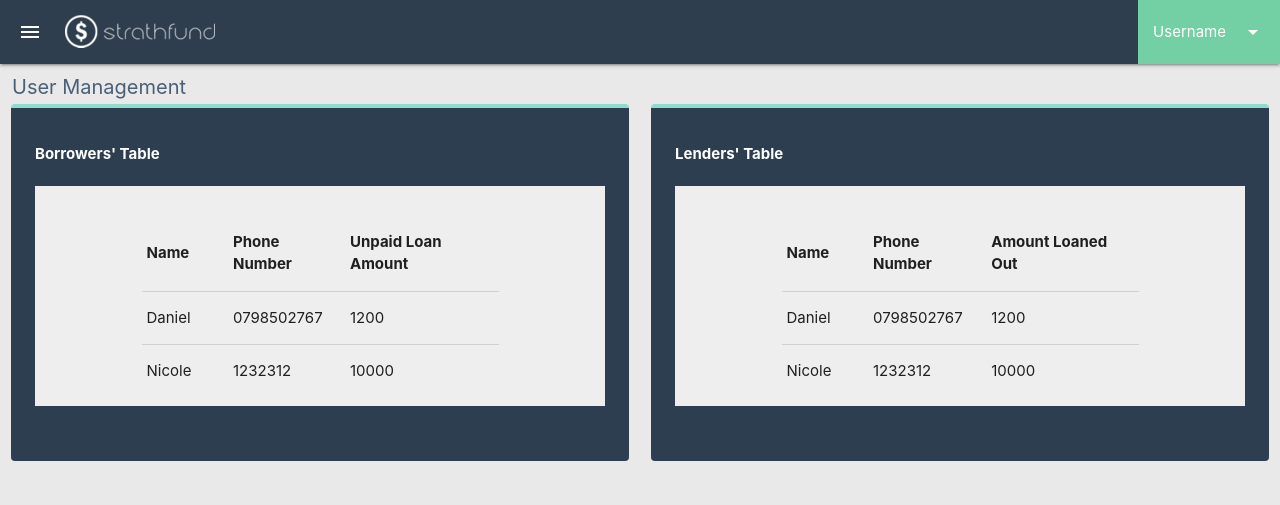
After one commit to danielolamide/lend-me, a PHP site: page /user-management.html in a window 1280 px wide. The commit adds this page. Shown: the top 505 px of the page. Run offline with PHP 8.4, Linux system fonts and the light colour scheme; some libraries are stand-ins or nearby versions.

Commit message:
User tables completed

```diff
--- a/admin-dash.html
+++ b/admin-dash.html
@@ -38,7 +38,7 @@
         </ul>
          <!--NavBar Resize Menu-->
         <ul class="sidenav" id="mobile-demo">
-            <li><a href="#">User Management<i class="material-icons left">supervised_user_circle</i></a></li>
+            <li><a href="./user-management.html">User Management<i class="material-icons left">supervised_user_circle</i></a></li>
             <li><a href="#">Transaction Management<i class="material-icons left">attach_money</i></a></li>
             <li><a href="#">User Feedback<i class="material-icons left">feedback</i></a></li>
             <li><a href="#">Manage Settings<i class="material-icons left">settings</i></a></li>
@@ -58,7 +58,7 @@
             <a href="#name"><span class="white-text name">Username</span></a>
             <a href="#email"><span class="subheader white-text email">user@domain.com</span></a>
         </div></li>
-        <li><a href="#!"><i class="material-icons">supervised_user_circle</i>User Management</a></li>
+        <li><a href="./user-management.html"><i class="material-icons">supervised_user_circle</i>User Management</a></li>
         <li><a href="#!"><i class="material-icons">attach_money</i>Transaction Management</a></li>
         <li><a href="#!"><i class="material-icons">feedback</i>User Feedback</a></li>
         <li><div class="divider"></div></li>
--- a/css/style.css
+++ b/css/style.css
@@ -1,13 +1,14 @@
 body{
     background-color: #E9E9E9;
 }
+/*Admin Dashboard HomePage**/
 .top-nav{
     background-color: #2E3E4F;
 }
 .img-hold{
     /* width: 200px; */
     float: left;
-    /* justify-content: center; */
+    justify-content: center;
     margin-left: 5px;
     margin-top: 15px;
 }
@@ -83,3 +84,8 @@ body{
 #foot-logo{
     padding-bottom: 20px;
 }
+/**User Management**/
+#table-format{
+    max-height: 160px;
+    overflow-y: scroll;
+}
--- a/js/index.js
+++ b/js/index.js
@@ -10,4 +10,5 @@ $(document).ready(function(){
     //         $('nav').addClass('sticky-nav')
     //     }
     // });
+    $('.pushpin').pushpin();
 });
--- /dev/null
+++ b/user-management.html
@@ -0,0 +1,171 @@
+<!DOCTYPE html>
+<html>
+<head>
+    <meta charset="utf-8" />
+    <meta http-equiv="X-UA-Compatible" content="IE=edge">
+    <title>User Mana"gement</title>
+    <link rel="icon" type="image/png" href="./images/blue-coin.png">
+    <meta name="viewport" content="width=device-width, initial-scale=1">
+    <link rel="stylesheet" href="https://use.fontawesome.com/releases/v5.3.1/css/all.css" integrity="sha384-mzrmE5qonljUremFsqc01SB46JvROS7bZs3IO2EmfFsd15uHvIt+Y8vEf7N7fWAU" crossorigin="anonymous">
+    <link href="https://fonts.googleapis.com/icon?family=Material+Icons" rel="stylesheet">
+    <link type="text/css" rel="stylesheet" href="css/materialize.css"  media="screen,projection"/>
+    <link rel="stylesheet" type="text/css" media="screen" href="./css/style.css" />
+    <script type="text/javascript" src="https://code.jquery.com/jquery-2.1.1.min.js"></script>
+
+
+</head>
+<body>
+        <nav>
+                <div class="nav-wrapper top-nav">
+                        <a href="#" data-target="slide-out" class="sidenav-trigger hide-on-small-only show-on-medium-and-up"><i class="material-icons">menu</i></a>
+                    <div class="img-hold" style="margin-top: 5px;">
+                        <a href="#" class="brand-logo"><img src="./images/p2p-logo-white-resize.png"></a>
+                    </div>
+
+                    <!--Menu Trigger on Small Screen-->
+                    <a href="#" data-target="mobile-demo" class="sidenav-trigger"><i class="material-icons">menu</i></a>
+                    <ul id="nav-mobile" class="right hide-on-small-only">
+                        <li><a class="dropdown-trigger user-name" href="#" data-target="dropdown1">Username<i class="material-icons right">arrow_drop_down</i></a></li>
+                    </ul>
+                </div>
+            </nav>
+
+             <!--Username DropDown Items-->
+            <ul id="dropdown1" class="dropdown-content">
+                <li><a href="#!">My Profile<i class="material-icons left">account_circle</i></a></li>
+                <li><a href="#!">Settings<i class="material-icons left">settings</i></a></li>
+                <li class="divider"></li>
+                <li><a href="#!">Logout<i class="material-icons left">power_settings_new</i></a></li>
+            </ul>
+             <!--NavBar Resize Menu-->
+            <ul class="sidenav" id="mobile-demo">
+                <li><a href="./user-management.html">User Management<i class="material-icons left">supervised_user_circle</i></a></li>
+                <li><a href="#">Transaction Management<i class="material-icons left">attach_money</i></a></li>
+                <li><a href="#">User Feedback<i class="material-icons left">feedback</i></a></li>
+                <li><a href="#">Manage Settings<i class="material-icons left">settings</i></a></li>
+                <li><a href="#">Logout<i class="material-icons left">power_settings_new</i></a></li>
+             </ul>
+        <!-- </div> -->
+
+        <!--Admin Side Menu Fixed-->
+        <ul id="slide-out" class="sidenav">
+                <li><a class="sidenav-close" href="#!">&#10005</a></li>
+
+            <li><div class="user-view">
+                <!-- <div class="background">
+                    <img src="images/office.jpg">
+                </div> -->
+                <a href="#user"><img class="circle" src="images/default-user-icon.png"></a>
+                <a href="#name"><span class="white-text name">Username</span></a>
+                <a href="#email"><span class="subheader white-text email">user@domain.com</span></a>
+            </div></li>
+            <li><a href="./user-management.html"><i class="material-icons">supervised_user_circle</i>User Management</a></li>
+            <li><a href="#!"><i class="material-icons">attach_money</i>Transaction Management</a></li>
+            <li><a href="#!"><i class="material-icons">feedback</i>User Feedback</a></li>
+            <li><div class="divider"></div></li>
+            <li><a href="#"><i class="material-icons">settings</i>Manage Settings</a></li>
+            <li><a class="waves-effect" href="#!"><i class="material-icons">power_settings_new</i>Logout</a></li>
+        </ul>
+    <main>
+        <div class="dashboard-title">
+            <h6 class="left-align">User Management</h6>
+        </div>
+        <div class="row">
+            <div class="col s12 m6 l6">
+                <div style="padding: 35px;"id="card-row">
+                    <div class="row">
+                        <div class="left card-title">
+                            <b class="white-text">Borrowers' Table</b>
+                        </div>
+                    </div>
+                    <div class="row">
+                        <div style="padding: 30px;" class="grey lighten-3 col s12 m12 l12">
+                            <div class="container" id="table-format">
+                                <table class="highlight responsive-table">
+                                    <thead>
+                                        <tr>
+                                            <th>Name</th>
+                                            <th>Phone Number</th>
+                                            <th>Unpaid Loan Amount</th>
+                                        </tr>
+                                    </thead>
+                                    <tbody>
+                                        <tr>
+                                            <td>Daniel</td>
+                                            <td>0798502767</td>
+                                            <td>1200</td>
+                                        </tr>
+                                        <tr>
+                                            <td>Nicole</td>
+                                            <td>1232312</td>
+                                            <td>10000</td>
+                                        </tr>
+                                        <tr>
+                                            <td>Muswanya</td>
+                                            <td>123231211</td>
+                                            <td>19000</td>
+                                        </tr>
+                                        <tr>
+                                            <td>Olamide</td>
+                                            <td>1222100</td>
+                                            <td>100000</td>
+                                        </tr>
+                                    </tbody>
+                                </table>
+                            </div>
+                        </div>
+                    </div>
+                </div>
+            </div>
+            <div class="col s12 m6 l6">
+                <div style="padding:35px;" id="card-row">
+                    <div class="row">
+                        <div class="left card-title">
+                            <b class="white-text">Lenders' Table</b>
+                        </div>
+                    </div>
+                    <div class="row">
+                        <div style="padding: 30px;" class="grey lighten-3 col s12 m12 l12">
+                            <div class="container" id="table-format">
+                                <table class="highlight responsive-table">
+                                    <thead>
+                                        <tr>
+                                            <th>Name</th>
+                                            <th>Phone Number</th>
+                                            <th>Amount Loaned Out</th>
+                                        </tr>
+                                    </thead>
+                                    <tbody>
+                                        <tr>
+                                            <td>Daniel</td>
+                                            <td>0798502767</td>
+                                            <td>1200</td>
+                                        </tr>
+                                        <tr>
+                                            <td>Nicole</td>
+                                            <td>1232312</td>
+                                            <td>10000</td>
+                                        </tr>
+                                        <tr>
+                                            <td>Muswanya</td>
+                                            <td>123231211</td>
+                                            <td>19000</td>
+                                        </tr>
+                                        <tr>
+                                            <td>Olamide</td>
+                                            <td>1222100</td>
+                                            <td>100000</td>
+                                        </tr>
+                                    </tbody>
+                                </table>
+                            </div>
+                        </div>
+                    </div>
+                </div>
+            </div>
+        </div>
+    </main>
+    <script type="text/javascript" src="js/materialize.js"></script>
+    <script src="./js/index.js"></script>
+</body>
+</html>
```
